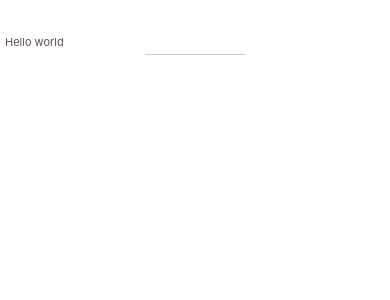
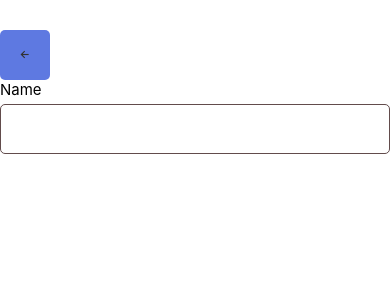
Before and after one commit to WhereTechnicalTeam/FeltpMobile, a React Native app: screen / in a window 390 px wide. Shown: the top 300 px of the page. Built offline with nearby package versions, Linux system fonts and the light colour scheme.

Commit message:
added icon button and form input componentes

```diff
--- a/App.js
+++ b/App.js
@@ -6,8 +6,8 @@
  * @flow strict-local
  */
 
-import HelperTextComponent from 'components/helper-text/HelperTextComponent';
-import HorizontalLineComponent from 'components/horizontal-line/HorizontalLine';
+import IconButtonComponent from '@components/icon-button/IconButtonComponent';
+import FormInputComponent from '@components/input/FormInputComponent';
 import React from 'react';
 import {
   SafeAreaView,
@@ -19,8 +19,8 @@ const App = () => {
 
   return (
     <SafeAreaView style={styles.container}>
-      <HelperTextComponent text="Hello world"/>
-      <HorizontalLineComponent hrWidth={100}/>
+      <IconButtonComponent icon="arrow-back-sharp"/>
+      <FormInputComponent label="Name"/>
     </SafeAreaView>
   );
 };
--- /dev/null
+++ b/src/components/icon-button/IconButtonComponent.js
@@ -0,0 +1,30 @@
+import React from 'react';
+import { View, StyleSheet, Pressable } from 'react-native';
+import Icon from 'react-native-vector-icons/Ionicons';
+import { colors } from '@theme/colors';
+
+const IconButtonComponent = (props) => {
+    const {icon, size, color, iconButtonStyle, onPress } = props;
+
+    return (
+        <View style={[styles.iconButtonView, iconButtonStyle]}>
+            <Pressable onPress={onPress}>
+                <Icon name={icon} size={size} color={color} />
+            </Pressable>
+        </View>
+    )
+}
+
+export default IconButtonComponent;
+
+const styles = StyleSheet.create({
+    iconButtonView: {
+        backgroundColor: colors.primary,
+        opacity: 0.8,
+        borderRadius: 5,
+        width: 50,
+        height: 50,
+        justifyContent: 'center',
+        alignItems: 'center'
+    }
+})
--- /dev/null
+++ b/src/components/input/FormInputComponent.js
@@ -0,0 +1,61 @@
+import React from 'react';
+import { View, TextInput, StyleSheet, Text } from 'react-native';
+import { colors } from '@theme/colors';
+
+const FormInputComponent = (props) => {
+    const {label, placeholder, value,
+        disabled, onChangeText, textInputStyle,
+        inputContainerStyle, hidden, errors, invalid, onPressIn, ...restProps } = props;
+
+    return (
+        <View style={[styles.inputContainer, inputContainerStyle]}>
+            <Text style={[styles.label, disabled ? styles.disabled : {}]}>{label}</Text>
+            <View style={[styles.textInputView, disabled ? styles.disabled : {}, invalid ? styles.invalid : {}]} >
+                <TextInput
+                    placeholder={placeholder}
+                    value={value}
+                    onChangeText={onChangeText}
+                     style={[styles.textInput, textInputStyle]}
+                    editable={!disabled}
+                    secureTextEntry={hidden}
+                    {...restProps}
+                />
+            </View>
+        </View>
+    );
+}
+
+export default FormInputComponent;
+
+const styles = StyleSheet.create({
+    formInputContainer: {
+        width: '100%',
+        height: 65,
+    },
+    textInputView: {
+        borderColor: colors.secondaryBlack,
+        borderWidth: 0.8,
+        height: 50,
+        borderRadius: 5
+    },
+    label: {
+        color: colors.black,
+        marginBottom: 5,
+        fontSize: 15
+    },
+    textInput: {
+        height: '100%',
+        paddingHorizontal: 8,
+        fontSize: 17
+    },
+    disabled: {
+        opacity: 0.35
+    },
+    errorText: {
+        color: 'red',
+        fontSize: 11
+    },
+    invalid: {
+        borderColor: colors.red
+    }
+});
```
